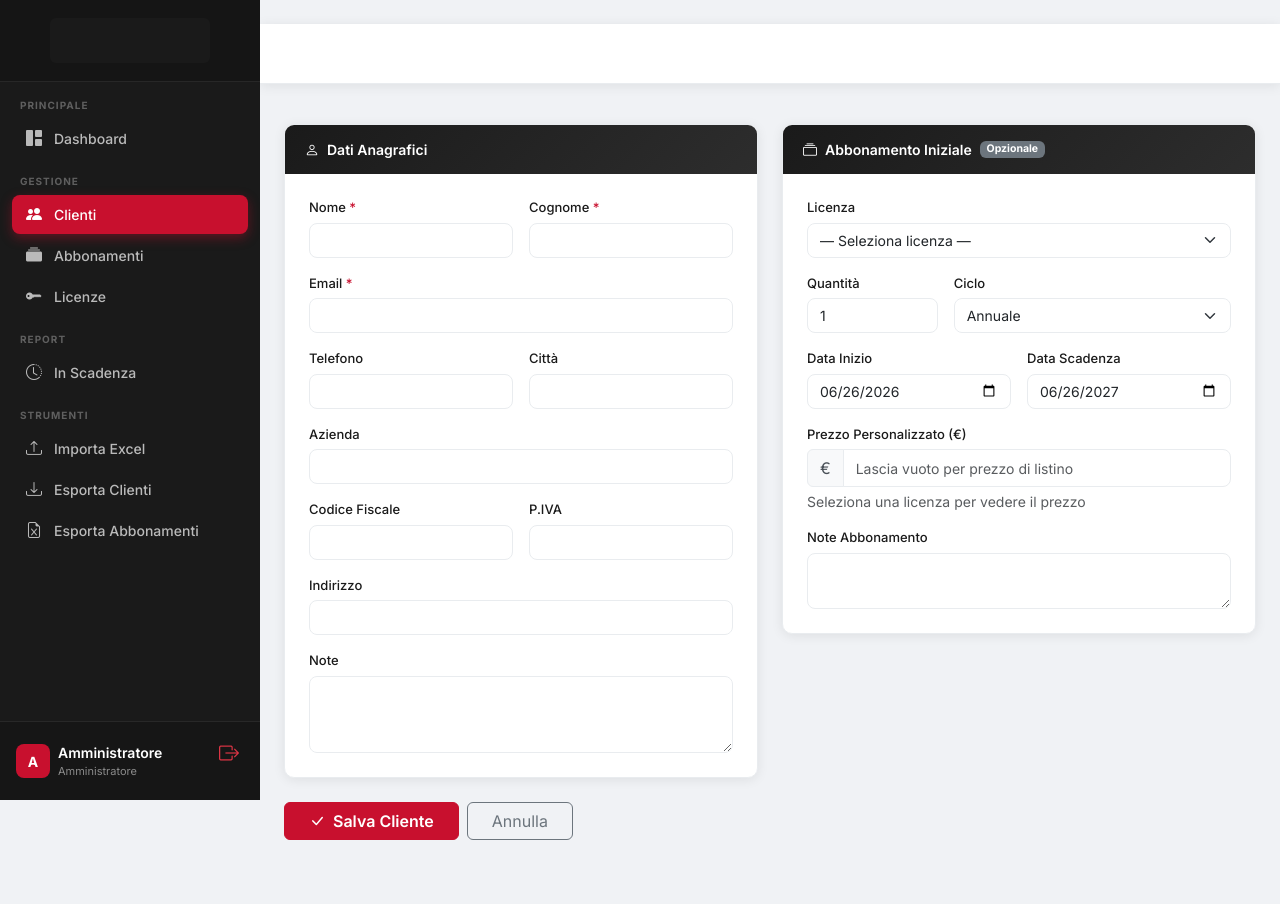
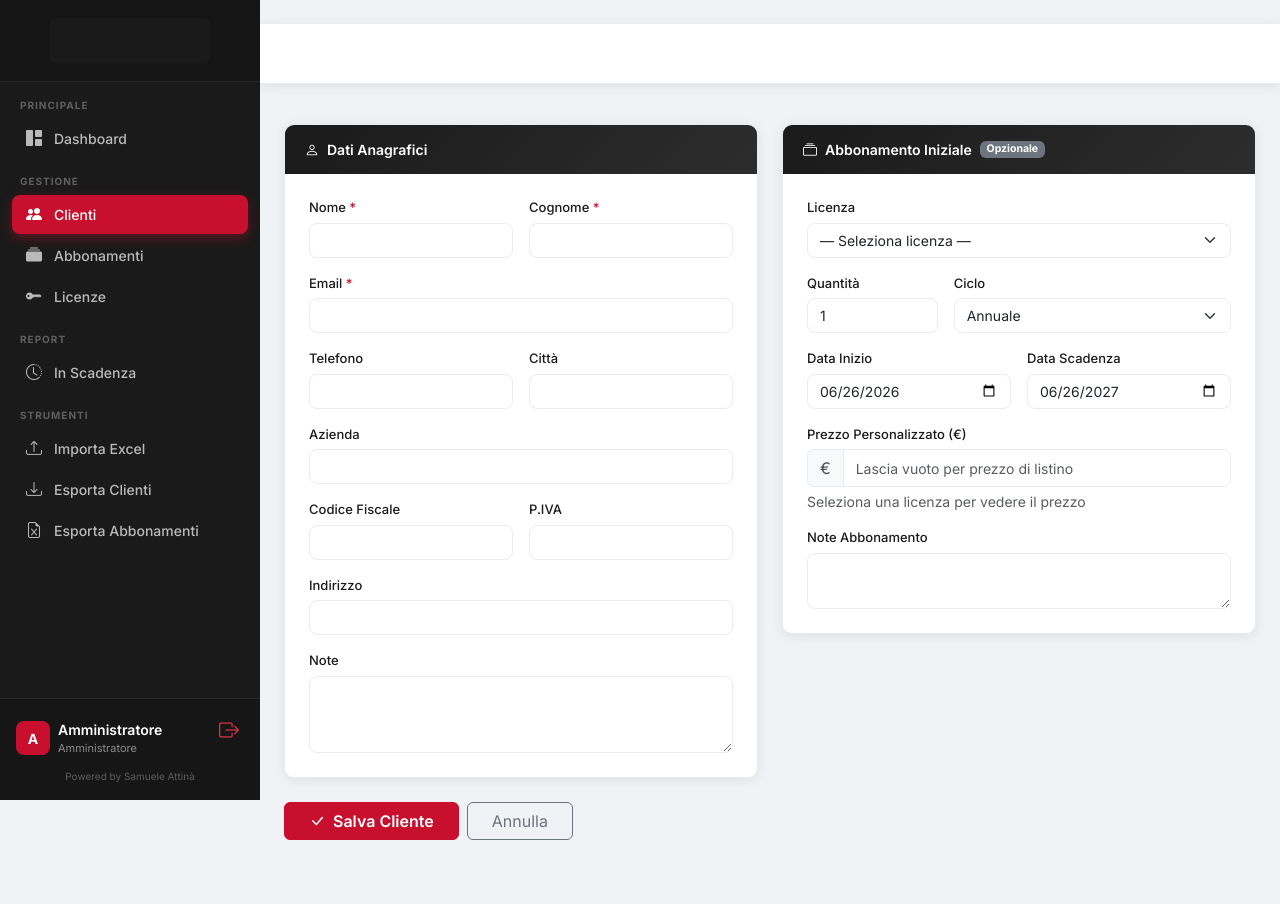
Before and after one commit to Samueleattina04/Gestione_clientiAVR, a Laravel app: page /customers/create in a window 1280 px wide. Run offline with Laravel 12, Linux system fonts and the light colour scheme; a user stored in the database is signed in; data comes from the database, SQL or seed files in the repository.

Commit message:
Add 'Powered by Samuele Attinà' in sidebar footer and login page

```diff
--- a/resources/views/auth/login.blade.php
+++ b/resources/views/auth/login.blade.php
@@ -46,6 +46,7 @@
     </div>
   </div>
   <p class="text-center text-white-50 mt-4 small">&copy; {{ date('Y') }} A.V.R. Informatica — Assistenza e Consulenza IT</p>
+  <p class="text-center mt-1 small" style="color:rgba(255,255,255,.25)">Powered by Samuele Attinà</p>
 </div>
 <script src="https://cdn.jsdelivr.net/npm/bootstrap@5.3.3/dist/js/bootstrap.bundle.min.js"></script>
 <script>function togglePass(){const i=document.getElementById('passInput'),e=document.getElementById('eyeIcon');i.type=i.type==='password'?'text':'password';e.className=i.type==='password'?'bi bi-eye':'bi bi-eye-slash';}</script>
--- a/resources/views/layouts/app.blade.php
+++ b/resources/views/layouts/app.blade.php
@@ -61,6 +61,9 @@
         </button>
       </form>
     </div>
+    <div class="text-center mt-2" style="font-size:10px;color:rgba(255,255,255,.3)">
+      Powered by Samuele Attinà
+    </div>
   </div>
 </div>
 
```
